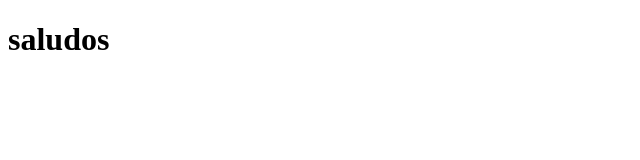
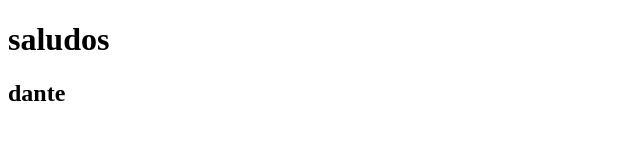
Before and after one commit to IsaacEsauBarranco/prueba-1, a plain HTML site: page index.html in a window 1280 px wide. Shown: the full height of the page, 0-640 px from the left. Drawn offline with Linux system fonts and the light colour scheme.

Commit message:
modificacion

```diff
--- a/index.html
+++ b/index.html
@@ -7,5 +7,6 @@
 </head>
 <body>
     <h1>saludos</h1>
+    <h2>dante</h2>
 </body>
 </html>
```
